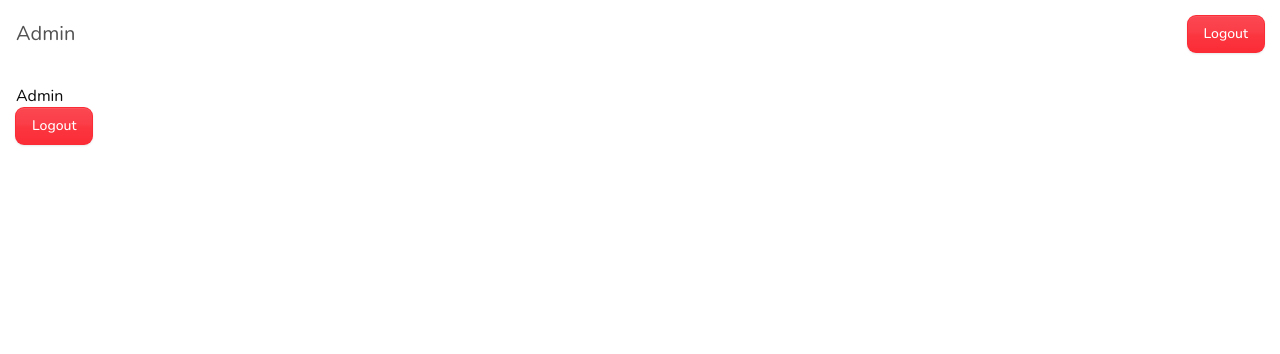
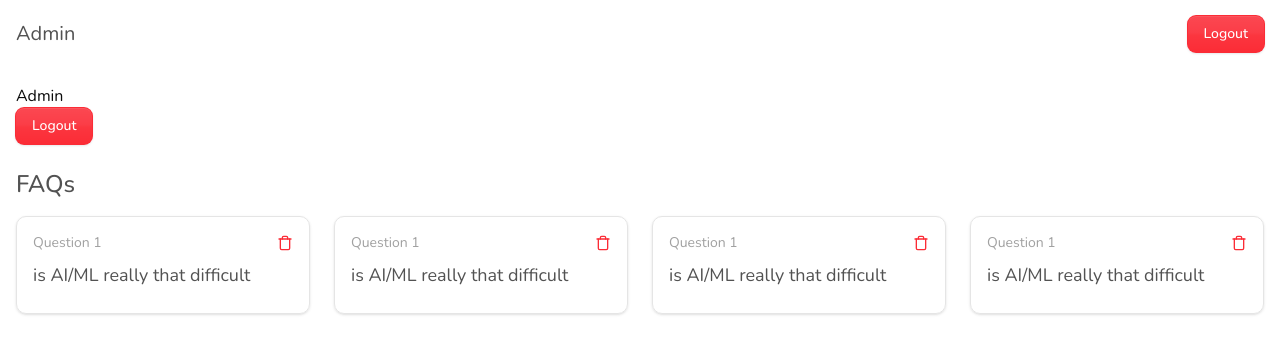
Before and after one commit to nilav-talukdar/aec-coding-club-faq, a Next.js app: page /admin in a window 1280 px wide. Shown: the top 354 px of the page. Built offline with nearby package versions, Linux system fonts and the light colour scheme; no server answers; sample sign-in values are in the browser's storage.

Commit message:
added card

```diff
--- a/src/app/(routes)/admin/page.tsx
+++ b/src/app/(routes)/admin/page.tsx
@@ -1,10 +1,20 @@
 import LogoutButton from "@/components/auth/logout-button";
+import Card from "@/components/shared/card";
 
 export default function AdminPage() {
   return (
     <section>
       <h1>Admin</h1>
       <LogoutButton />
+      <div className="my-6">
+        <p className="text-2xl font-medium text-neutral-600">FAQs</p>
+        <div className="my-4 grid grid-cols-1 sm:grid-cols-2 md:grid-cols-3 lg:grid-cols-4 gap-6">
+          <Card />
+          <Card />
+          <Card />
+          <Card />
+        </div>
+      </div>
     </section>
   );
 }
--- /dev/null
+++ b/src/components/shared/card.tsx
@@ -0,0 +1,15 @@
+import { Trash } from "lucide-react";
+
+export default function Card() {
+  return (
+    <div className="p-4 text-base sm:text-lg rounded-lg shadow-sm border">
+      <div className="w-full flex justify-between items-center text-sm font-light text-neutral-400">
+        <p>Question 1</p>
+        <Trash size={16} className="text-red-500" />
+      </div>
+      <div className="text-lg text-neutral-600 my-2">
+        <p>is AI/ML really that difficult</p>
+      </div>
+    </div>
+  );
+}
```
